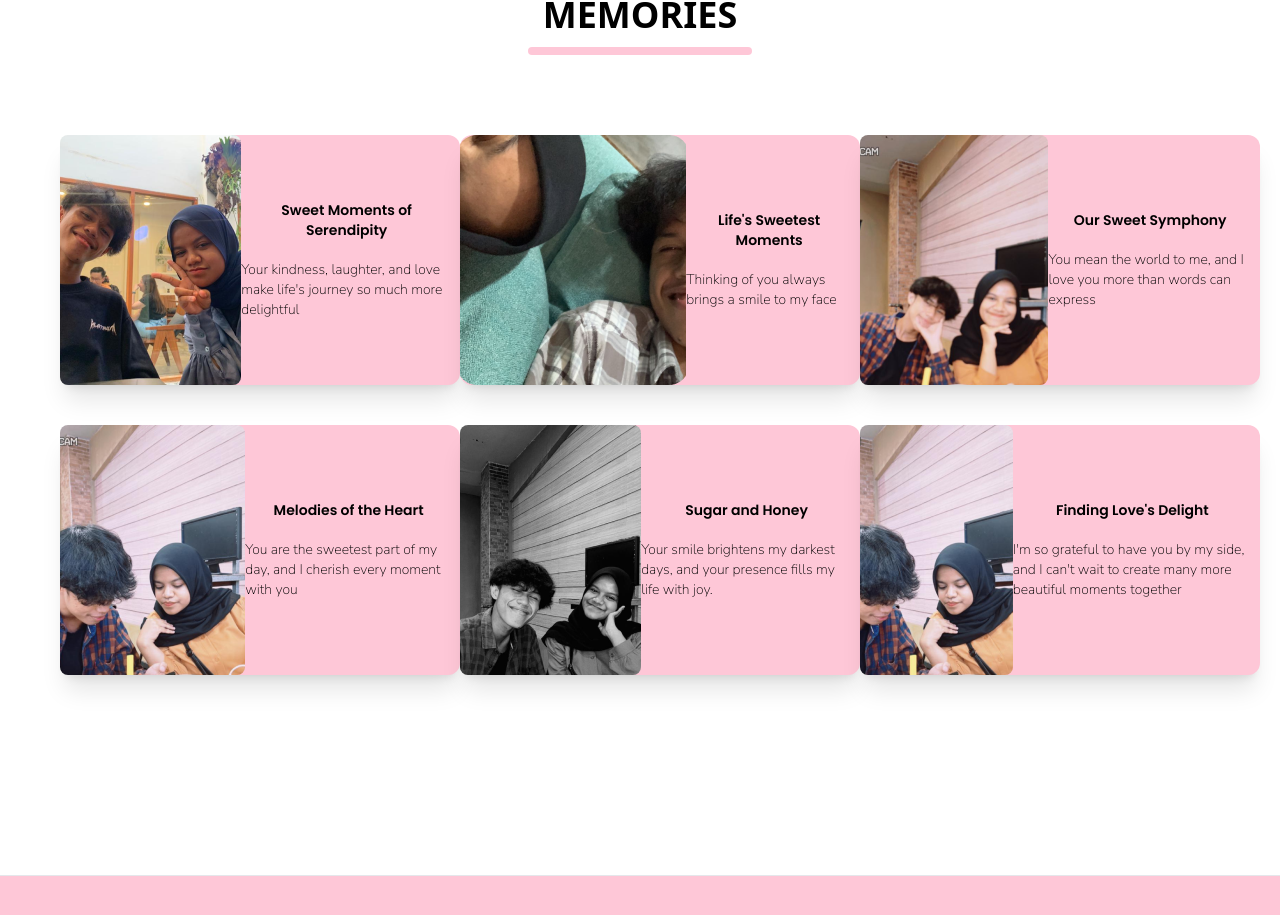
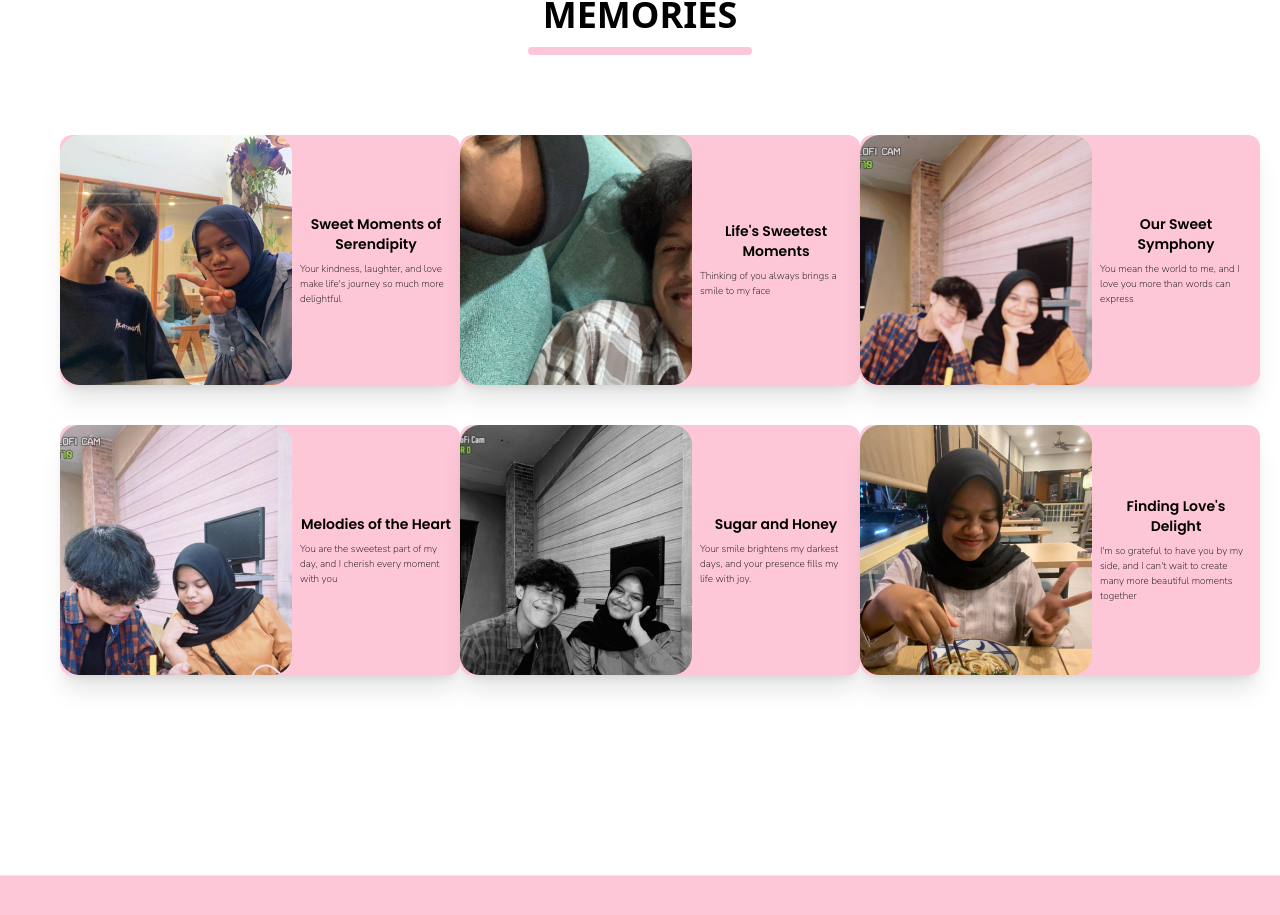
Before and after one commit to hnfhbibie/acaa, a React (Vite) app: page / in a window 1280 px wide. Shown: the part 1991-2906 px from the top of the page. Built offline with nearby package versions, Linux system fonts and the light colour scheme.

Commit message:
add revition

```diff
--- a/src/App.jsx
+++ b/src/App.jsx
@@ -1,5 +1,5 @@
 import { Navbar, Footer } from "./components";
-import { Hero, About, Memories, Playlist, Quest } from "./Sections";
+import { Hero, About, Memories, Playlist, Quest } from "./sections";
 
 const App = () => {
   return (
--- a/src/components/Cards/MemoriesCard.jsx
+++ b/src/components/Cards/MemoriesCard.jsx
@@ -2,19 +2,21 @@ import React from "react";
 
 const MemoriesCard = ({ imgUrl, alt, headline, body }) => {
   return (
-    <div className="flex items-center justify-between rounded-xl bg-underline shadow-xl w-[300px] h-[150px] lg:w-[400px] lg:h-[250px]">
-      <div className="w-full h-full">
+    <div className="flex items-center rounded-xl bg-underline shadow-xl w-[300px] h-[150px] lg:w-[400px] lg:h-[250px]">
+      <div className="h-full">
         <img
           src={imgUrl}
           alt={alt}
-          className="object-cover w-full h-full rounded-lg"
+          className="object-cover h-full max-w-lg rounded-lg"
         />
       </div>
-      <div className="flex flex-col items-center justify-center gap-5 max-w-md mr-2 my-2 ">
+      <div className="flex flex-col items-center justify-center max-w-md gap-2 px-2 py-2">
         <h2 className="text-center  font-poppin text-sm font-semibold">
           {headline}
         </h2>
-        <p className="text-start font-nunito font-thin text-sm ">{body}</p>
+        <p className="text-start font-nunito font-thin text-[10px] max-w-sm">
+          {body}
+        </p>
       </div>
     </div>
   );
```
Also changed, not shown: src/assets/images/img-card6.png.
